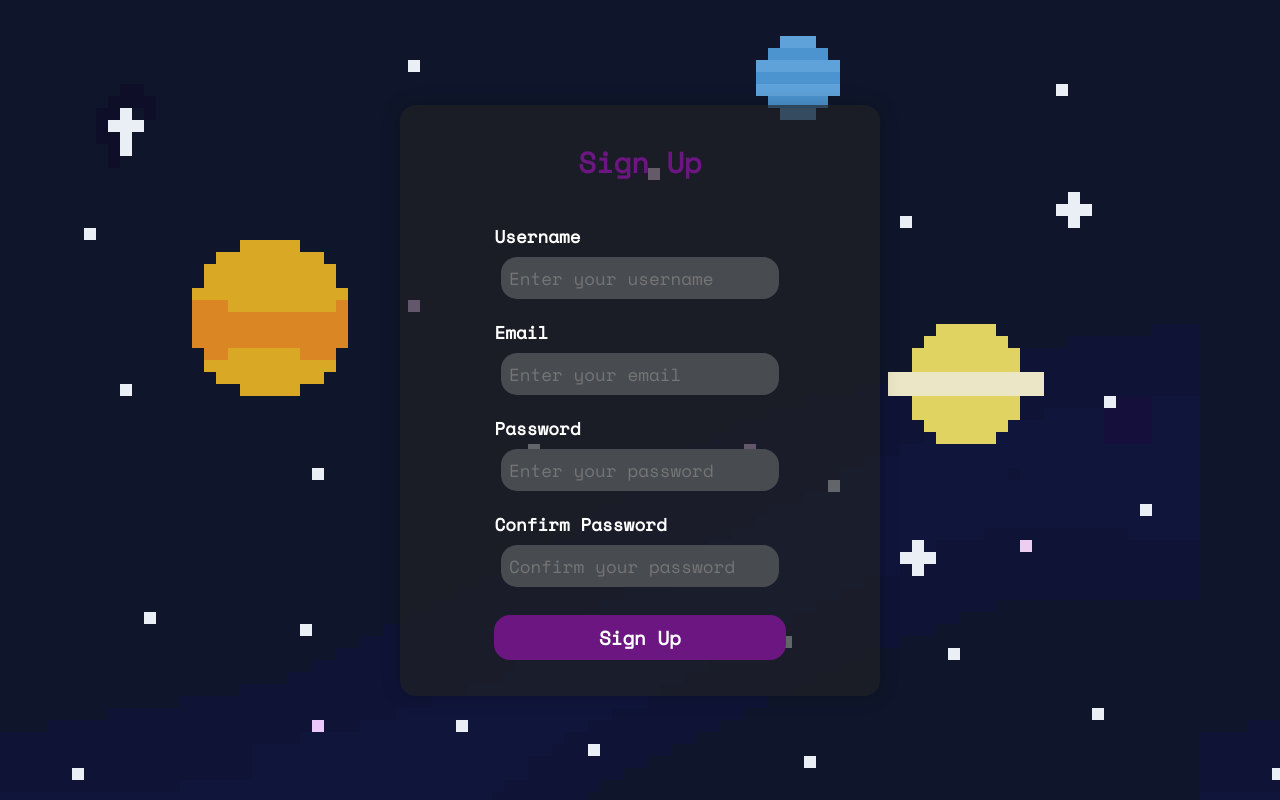
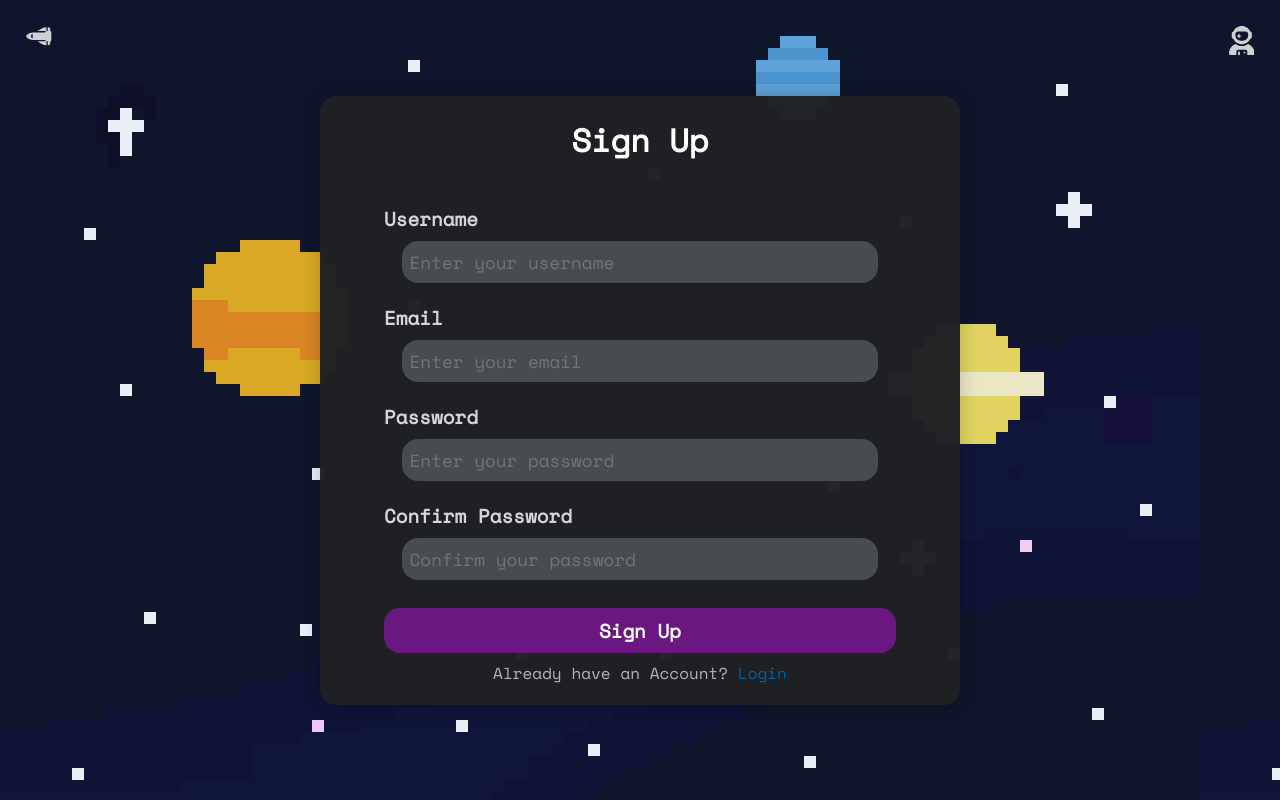
Before and after one commit to Michi4/SpaceRunner, a PHP site: page /login/signup.html in a window 1280 px wide. Run offline with PHP 8.4, Linux system fonts and the light colour scheme.

Commit message:
login+singnup and added nav icons...

```diff
--- a/GAME/public/index.html
+++ b/GAME/public/index.html
@@ -11,6 +11,8 @@
     <script src="./js/index.js" defer></script>
 </head>
 <body>
+    <a href="./login/login.html"><svg class="icons user" xmlns="http://www.w3.org/2000/svg" viewBox="0 0 448 512"><!--! Font Awesome Pro 6.4.0 by @fontawesome - https://fontawesome.com License - https://fontawesome.com/license (Commercial License) Copyright 2023 Fonticons, Inc. --><path d="M370.7 96.1C346.1 39.5 289.7 0 224 0S101.9 39.5 77.3 96.1C60.9 97.5 48 111.2 48 128v64c0 16.8 12.9 30.5 29.3 31.9C101.9 280.5 158.3 320 224 320s122.1-39.5 146.7-96.1c16.4-1.4 29.3-15.1 29.3-31.9V128c0-16.8-12.9-30.5-29.3-31.9zM336 144v16c0 53-43 96-96 96H208c-53 0-96-43-96-96V144c0-26.5 21.5-48 48-48H288c26.5 0 48 21.5 48 48zM189.3 162.7l-6-21.2c-.9-3.3-3.9-5.5-7.3-5.5s-6.4 2.2-7.3 5.5l-6 21.2-21.2 6c-3.3 .9-5.5 3.9-5.5 7.3s2.2 6.4 5.5 7.3l21.2 6 6 21.2c.9 3.3 3.9 5.5 7.3 5.5s6.4-2.2 7.3-5.5l6-21.2 21.2-6c3.3-.9 5.5-3.9 5.5-7.3s-2.2-6.4-5.5-7.3l-21.2-6zM112.7 316.5C46.7 342.6 0 407 0 482.3C0 498.7 13.3 512 29.7 512H128V448c0-17.7 14.3-32 32-32H288c17.7 0 32 14.3 32 32v64l98.3 0c16.4 0 29.7-13.3 29.7-29.7c0-75.3-46.7-139.7-112.7-165.8C303.9 338.8 265.5 352 224 352s-79.9-13.2-111.3-35.5zM176 448c-8.8 0-16 7.2-16 16v48h32V464c0-8.8-7.2-16-16-16zm96 32a16 16 0 1 0 0-32 16 16 0 1 0 0 32z"/></svg></a>
+
     <main id="blur">
         <a href="index.html" class="home"><h1 class="headline">SpaceRunner</h1></a>
         <!--<label class="themeswitch">
--- a/GAME/public/login/signup.html
+++ b/GAME/public/login/signup.html
@@ -8,22 +8,25 @@
 	<script src="script.js" defer></script>
 </head>
 <body>
+	<a href="../index.html"><svg class="icons back" xmlns="http://www.w3.org/2000/svg" viewBox="0 0 640 512"><!--! Font Awesome Pro 6.4.0 by @fontawesome - https://fontawesome.com License - https://fontawesome.com/license (Commercial License) Copyright 2023 Fonticons, Inc. --><path d="M130 480c40.6 0 80.4-11 115.2-31.9L352 384l-224 0 0 96h2zM352 128L245.2 63.9C210.4 43 170.6 32 130 32h-2v96l224 0zM96 128l0-96H80C53.5 32 32 53.5 32 80v48h8c-22.1 0-40 17.9-40 40v16V328v16c0 22.1 17.9 40 40 40H32v48c0 26.5 21.5 48 48 48H96l0-96h8c26.2 0 49.4-12.6 64-32H456c69.3 0 135-22.7 179.2-81.6c6.4-8.5 6.4-20.3 0-28.8C591 182.7 525.3 160 456 160H168c-14.6-19.4-37.8-32-64-32l-8 0zM512 243.6v24.9c0 19.6-15.9 35.6-35.6 35.6c-2.5 0-4.4-2-4.4-4.4V212.4c0-2.5 2-4.4 4.4-4.4c19.6 0 35.6 15.9 35.6 35.6z"/></svg></a>
+	<a href="login.html"><svg class="icons user" xmlns="http://www.w3.org/2000/svg" viewBox="0 0 448 512"><!--! Font Awesome Pro 6.4.0 by @fontawesome - https://fontawesome.com License - https://fontawesome.com/license (Commercial License) Copyright 2023 Fonticons, Inc. --><path d="M370.7 96.1C346.1 39.5 289.7 0 224 0S101.9 39.5 77.3 96.1C60.9 97.5 48 111.2 48 128v64c0 16.8 12.9 30.5 29.3 31.9C101.9 280.5 158.3 320 224 320s122.1-39.5 146.7-96.1c16.4-1.4 29.3-15.1 29.3-31.9V128c0-16.8-12.9-30.5-29.3-31.9zM336 144v16c0 53-43 96-96 96H208c-53 0-96-43-96-96V144c0-26.5 21.5-48 48-48H288c26.5 0 48 21.5 48 48zM189.3 162.7l-6-21.2c-.9-3.3-3.9-5.5-7.3-5.5s-6.4 2.2-7.3 5.5l-6 21.2-21.2 6c-3.3 .9-5.5 3.9-5.5 7.3s2.2 6.4 5.5 7.3l21.2 6 6 21.2c.9 3.3 3.9 5.5 7.3 5.5s6.4-2.2 7.3-5.5l6-21.2 21.2-6c3.3-.9 5.5-3.9 5.5-7.3s-2.2-6.4-5.5-7.3l-21.2-6zM112.7 316.5C46.7 342.6 0 407 0 482.3C0 498.7 13.3 512 29.7 512H128V448c0-17.7 14.3-32 32-32H288c17.7 0 32 14.3 32 32v64l98.3 0c16.4 0 29.7-13.3 29.7-29.7c0-75.3-46.7-139.7-112.7-165.8C303.9 338.8 265.5 352 224 352s-79.9-13.2-111.3-35.5zM176 448c-8.8 0-16 7.2-16 16v48h32V464c0-8.8-7.2-16-16-16zm96 32a16 16 0 1 0 0-32 16 16 0 1 0 0 32z"/></svg></a>
+
 	<div class="container">
 		<div class="form-wrapper">
-
 			<form id="signup-form" class="form" action="#" method="POST">
 				<h2>Sign Up</h2>
-				<label for="username">Username</label>
+				<label for="username"><span>Username</span></label>
 				<input type="text" id="username" name="username" placeholder="Enter your username" required pattern="^[a-zA-Z0-9_-]{3,16}$">
-				<label for="email">Email</label>
+				<label for="email"><span>Email</span></label>
 				<input type="email" id="email" name="email" placeholder="Enter your email" required pattern="[a-z0-9._%+-]+@[a-z0-9.-]+\.[a-z]{2,}$">
-				<label for="password">Password</label>
+				<label for="password"><span>Password</span></label>
 				<input type="password" id="password" name="password" placeholder="Enter your password" required pattern="^(?=.*[a-z])(?=.*[A-Z])(?=.*\d)[a-zA-Z\d]{8,}$" onkeyup='checkPasswordStrength();'>
 				<div id="password-strength"></div>
-				<label for="confirm-password">Confirm Password</label>
+				<label for="confirm-password"><span>Confirm Password</span></label>
 				<input type="password" id="confirm-password" name="confirm-password" placeholder="Confirm your password" required onkeyup='checkPasswordsMatch();'>
 				<div id="password-match"></div>
 				<button type="submit" id="signup-btn">Sign Up</button>
+				<p>Already have an Account? <a href="./login.html">Login</a></p>
 			</form>
 
 		</div>
--- a/GAME/public/login/style.css
+++ b/GAME/public/login/style.css
@@ -9,7 +9,30 @@ body {
 	background-color: #202124;
 	color: #ffffff;
 	font-family: "Space Mono", monospace;
-	background-image: url("../GAME/public/img/galaxyAll.gif");
+	background-image: url("../img/galaxyAll.gif");
+}
+
+.icons{
+	position: absolute;
+	margin: 2vmax;
+	width: 2vmax;
+	filter: invert(100%) sepia(0%) saturate(0%) hue-rotate(350deg) brightness(102%) contrast(102%);
+	opacity: 0.8;
+	transition: 300ms;
+}
+
+.icons:hover{
+	margin: 1.75vmax;
+	width: 2.5vmax;
+	opacity: 1;
+}
+
+.back{
+	transform: rotate(180deg);
+}
+
+.user{
+	right: 0;
 }
 
 .container {
@@ -22,29 +45,42 @@ body {
 .form-wrapper {
 	display: flex;
 	justify-content: center;
-	width: 35vmax;
+	width: 50vmax;
 	border-radius: 2vmin;
 	box-shadow: 0 0 1.5vmax rgba(0, 0, 0, 0.2);
-	background-color: #202124aa;
+	background-color: #202124fa;
 }
 
 .form {
 	text-align: center;
-	width: 65%;
+	width: 80%;
 	padding-top: 2.5vmin;
 	padding-bottom: 2.5vmin;
 }
 
 h2 {
 	font-size: 2em;
-	color: #6b1681;
-	text-align: center;
+	color: rgba(0, 0, 0, 1);
+	color: #fff;
+    text-shadow: 0px 0px 5px #9700bd,
+                0px 0px 3px #9700bd,
+                0px 0px 2px #9700bd,
+                0px 0px 8px #9700bd,
+                0px 0px 10px #9700bd,
+                0px 0px 15px #000000;
+	text-shadow: none;
+				text-align: center;
 	margin-bottom: 5vmin;
 }
 
 label {
+	text-align: left;
 
-	text-align: left;
+	font-size: 1.2em;
+	font-weight: 600;
+	color: #ffffffcf;
+	margin-bottom: 1vmin;
+	display: block;
 }
 
 input {
@@ -64,12 +100,9 @@ input:focus {
 	background-color: #4d4f53;
 }
 
-label {
-	font-size: 1.2em;
-	font-weight: 600;
-	color: #ffffff;
-	margin-bottom: 1vmin;
-	display: block;
+#password-strength{
+	margin-top: -2.5vmin;
+	margin-bottom: 2.5vmin;
 }
 
 button[type="submit"] {
@@ -91,28 +124,23 @@ button[type="submit"]:hover {
 	background-color: #7c1d99;
 }
 
-.alert {
-	margin-top: 1vmin;
-	padding: 1vmin;
-	border-radius: 2vmin;
-	font-size: 1em;
+form p{
+	margin-top: 1vh;
+	color: #ffffffaa;
+}
+form p a{
+	text-decoration: none;
+	color: #0063b1ee;
+}
+@media (min-width: 1400px) {
+	.form-wrapper{
+		width: 35vmax;
+	}
 }
 
-.alert.error {
-	color: #d8000c;
-	background-color: #ffbaba;
-	border: 0.2vmax solid #d8000c;
-}
-
-.alert.success {
-	color: #4f8a10;
-	background-color: #dffaeb;
-	border: 0.2vmax solid #4f8a10;
-}
-
-@media (min-width: 768px) {
+@media (max-width: 768px) {
 	.form-wrapper {
-		padding: 2vmin;
+		padding: .5vmin;
 	}
 
 	h2 {
@@ -135,9 +163,21 @@ button[type="submit"]:hover {
 		padding: 1vmin;
 	}
 
-	.alert {
-		font-size: 1em;
-		margin-top: 1vmin;
-		padding: 1vmin;
+
+	.icons{
+		position: absolute;
+		margin: 3vmax;
+		width: 4vmax;
+		filter: invert(100%) sepia(0%) saturate(0%) hue-rotate(350deg) brightness(102%) contrast(102%);
+		opacity: 0.8;
+		transition: 300ms;
 	}
+
+	.icons:hover{
+		margin: 2.5vmax;
+		width: 5vmax;
+		opacity: 1;
+	}
+
+
 }
```
Also changed, not shown: GAME/public/css/style.css (+26 -0 lines), GAME/public/login/login.html (+6 -4 lines), docs/ToDo.md (+4 -1 lines).
